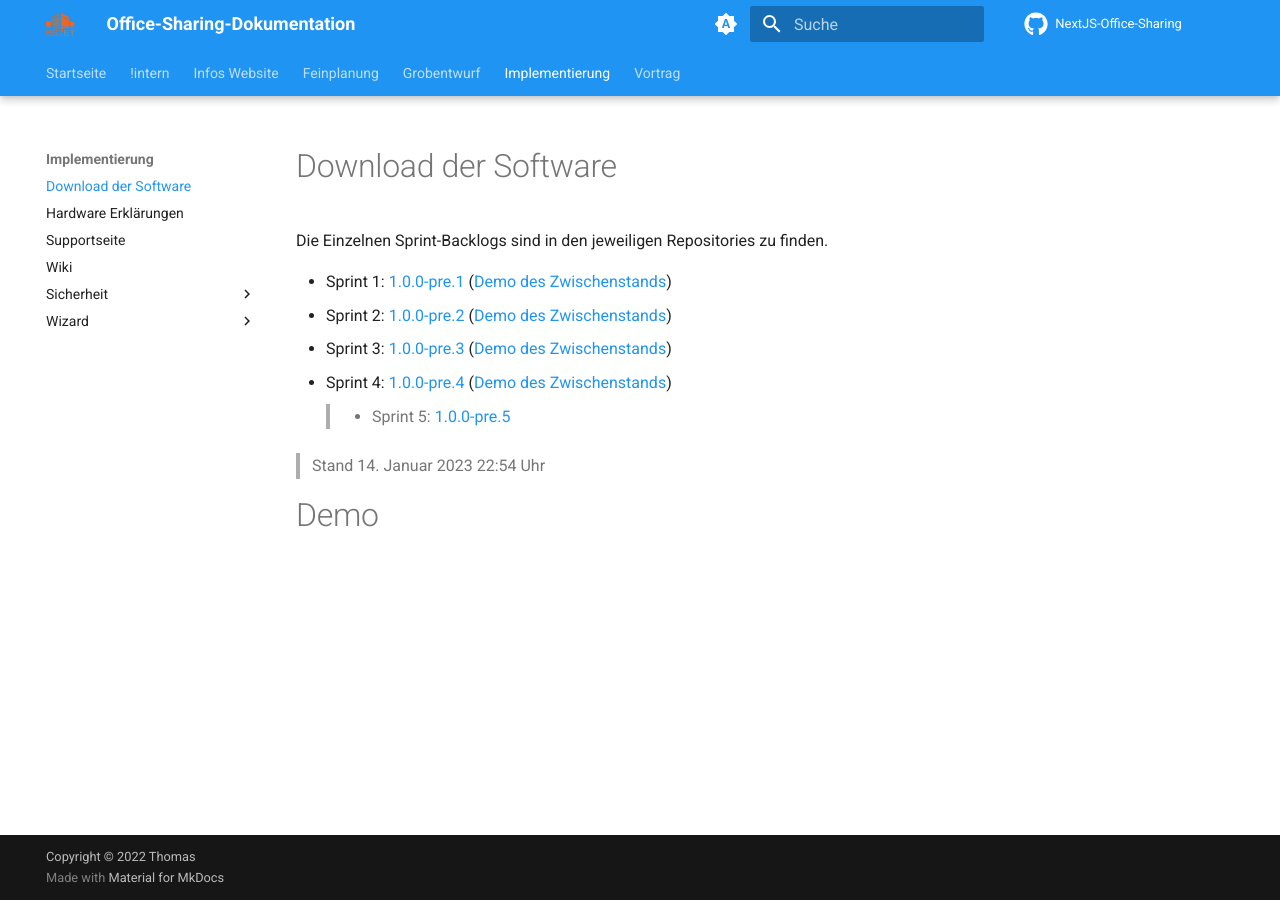
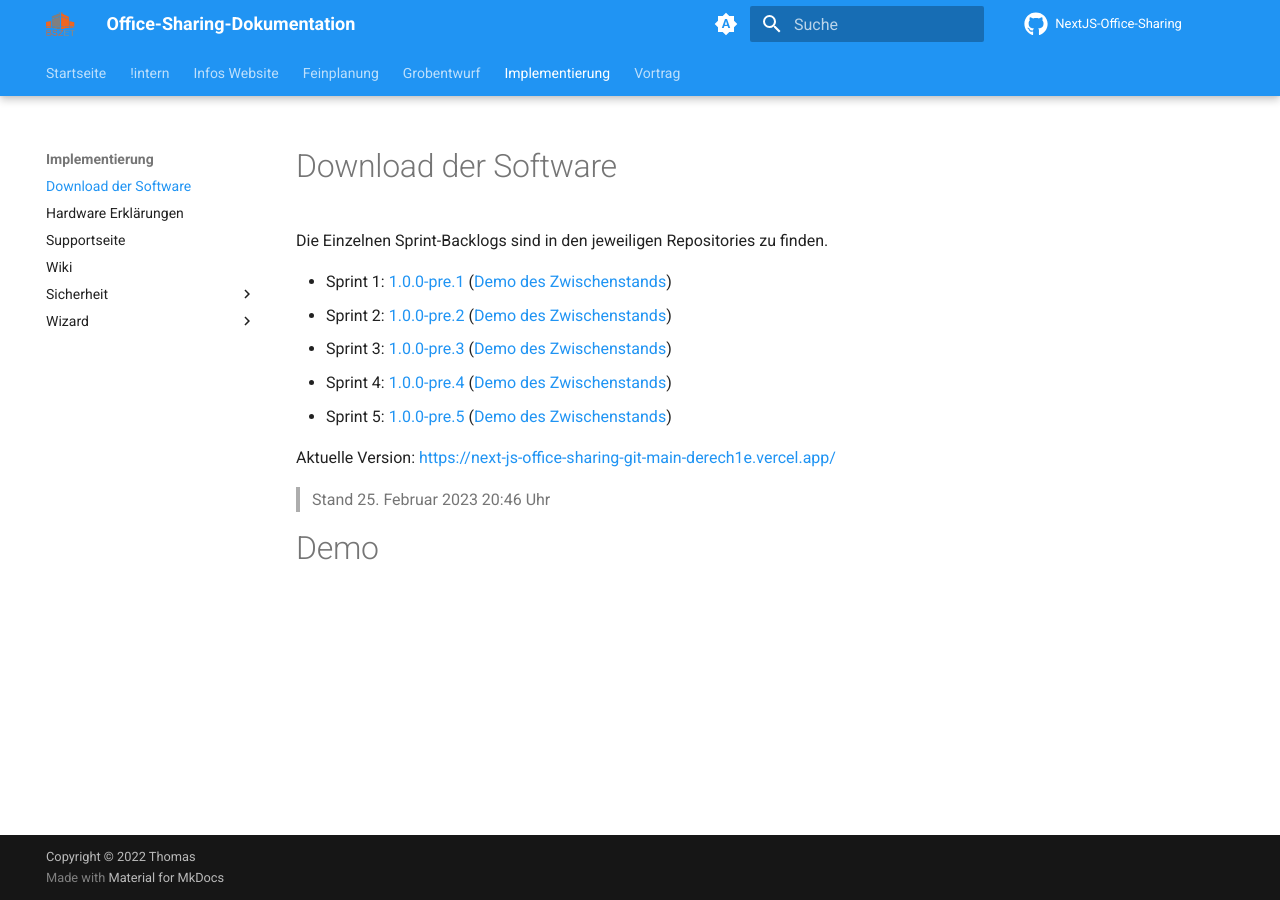
Before and after one commit to gz-bad-erzland-p2/Dokumentation, an MkDocs documentation site: the page built from docs/implementierung/download.md, in a window 1280 px wide. Built offline with MkDocs 1.6.1 and Material for MkDocs 9.7.7, drawn with Linux system fonts in a browser that asks for light colours; comment, search, counter and statistics services are not loaded.

Commit message:
Update download.md

```diff
--- a/docs/implementierung/download.md
+++ b/docs/implementierung/download.md
@@ -6,9 +6,10 @@ Die Einzelnen Sprint-Backlogs sind in den jeweiligen Repositories zu finden.
 * Sprint 2: [1.0.0-pre.2](https://github.com/gz-bad-erzland-p2/NextJS-Office-Sharing/releases/tag/1.0.0-pre.2) ([Demo des Zwischenstands](https://next-js-office-sharing-7einwxfak-derech1e.vercel.app/))
 * Sprint 3: [1.0.0-pre.3](https://github.com/gz-bad-erzland-p2/NextJS-Office-Sharing/releases/tag/1.0.0-pre.3) ([Demo des Zwischenstands](https://next-js-office-sharing-3y4canujo-derech1e.vercel.app/))
 * Sprint 4: [1.0.0-pre.4](https://github.com/gz-bad-erzland-p2/NextJS-Office-Sharing/releases/tag/1.0.0-pre.4) ([Demo des Zwischenstands](https://next-js-office-sharing-rmjlnsr4k-derech1e.vercel.app/))
-> * Sprint 5: [1.0.0-pre.5](https://github.com/gz-bad-erzland-p2/NextJS-Office-Sharing/releases/tag/1.0.0-pre.5)
+* Sprint 5: [1.0.0-pre.5](https://github.com/gz-bad-erzland-p2/NextJS-Office-Sharing/releases/tag/1.0.0-pre.5) ([Demo des Zwischenstands](https://next-js-office-sharing-563q41mlj-derech1e.vercel.app/))
 
+Aktuelle Version: https://next-js-office-sharing-git-main-derech1e.vercel.app/
 
-> Stand 14. Januar 2023 22:54 Uhr
+> Stand 25. Februar 2023 20:46 Uhr
 
 # Demo
```
